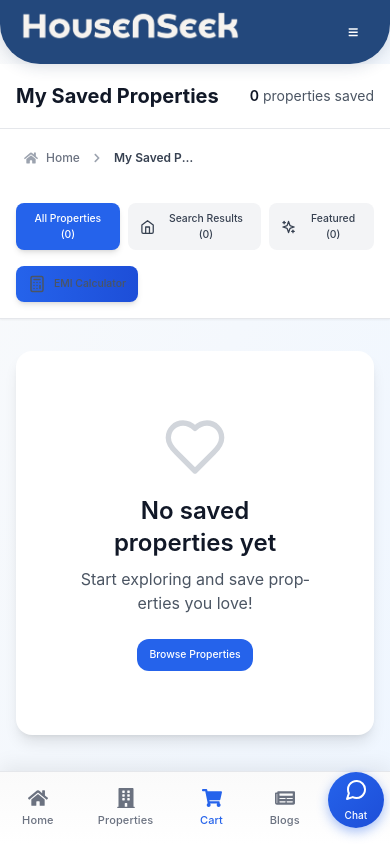
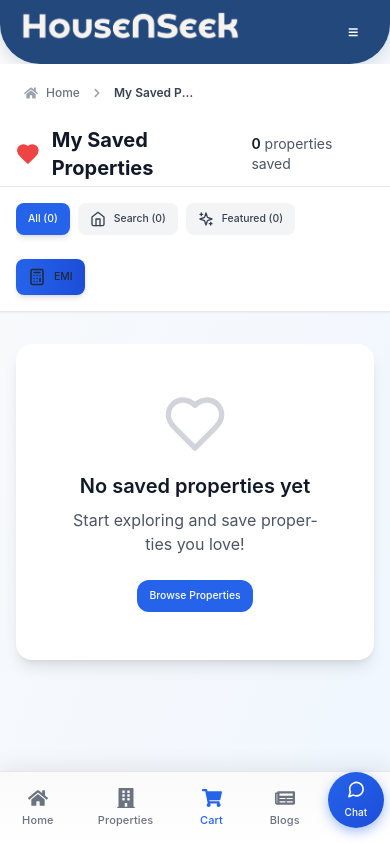
Before and after one commit to ananyaagarwall/tempERRORhns, a React (Vite) app in the folder frontend/: page /cart in a window 390 px wide. Shown: the top 844 px of the page. Built offline with nearby package versions, Linux system fonts and the light colour scheme.

Commit message:
Cart page updates: responsive EMI, breadcrumb, compare back button

```diff
--- a/frontend/src/hns_cart_page/app/CartPage.jsx
+++ b/frontend/src/hns_cart_page/app/CartPage.jsx
@@ -1,11 +1,10 @@
 import React, { useState, useRef } from 'react';
 import { useCart } from '../js/CartContent.jsx';
-import { Trash2, Heart, MapPin, Home, Maximize, Calculator, X, ArrowRight, Sparkles } from 'lucide-react';
+import { Trash2, Heart, MapPin, Home, Maximize, Calculator, X, ArrowRight, Sparkles, ArrowLeft } from 'lucide-react';
+import { useNavigate } from 'react-router-dom';
 import FooterNavBar from '../../hns_home_page/components/layout/FooterNavBar.jsx';
 import FooterSection from '../../hns_home_page/components/layout/FooterSection.jsx';
 import MobileFooter from '../../components/ui/MobileFooter.jsx';
-import '../css/CartPage.css';
-import { useNavigate } from 'react-router-dom';
 import DynamicBreadcrumb from '../../components/ui/DynamicBreadcrumb.jsx';
 
 const CartPage = () => {
@@ -76,7 +75,7 @@ const CartPage = () => {
   };
 
   const handleCalculatorClick = () => {
-    if (window.innerWidth < 1024) { // Tailwind 'lg' breakpoint
+    if (window.innerWidth < 1024) {
       scrollToMobileCalculator();
     } else {
       setShowCalculator(prev => !prev);
@@ -90,8 +89,21 @@ const CartPage = () => {
       <div className="fixed inset-0 bg-black/60 backdrop-blur-sm z-50 flex items-center justify-center p-4">
         <div className="bg-white rounded-2xl max-w-6xl w-full max-h-[90vh] overflow-hidden shadow-2xl">
           <div className="bg-gradient-to-r from-blue-600 to-blue-800 p-6 flex justify-between items-center">
+            <div className="flex items-center gap-3">
+              <button
+                onClick={() => setShowCompare(false)}
+                className=" text-gray-800 hover:bg-white/20 p-2 rounded-lg transition flex items-center gap-2"
+              >
+                <ArrowLeft size={20} />
+                <span className="font-medium">Back</span>
+              </button>
+              <div className="h-6 w-px bg-white/30"></div>
               <h2 className="text-2xl font-bold text-white">Compare Properties</h2>
-            <button onClick={() => setShowCompare(false)} className="text-white hover:bg-white/20 p-2 rounded-lg transition">
+            </div>
+            <button
+              onClick={() => setShowCompare(false)}
+              className="text-white hover:bg-white/20 p-2 rounded-lg transition"
+            >
               <X size={24} />
             </button>
           </div>
@@ -141,7 +153,7 @@ const CartPage = () => {
   };
 
   const EMICalculatorContent = () => (
-    <div className="bg-white rounded-2xl shadow-lg p-6">
+    <div className="bg-white rounded-2xl shadow-lg p-6 sticky top-24">
       <div className="flex justify-between items-center mb-6">
         <h3 className="text-xl font-bold text-gray-900">EMI Calculator</h3>
         <button
@@ -239,15 +251,15 @@ const CartPage = () => {
   );
 
   return (
-    <>
     <div className="min-h-screen bg-gradient-to-br from-gray-50 to-blue-50">
-        <FooterNavBar sticky={true} />
-
+      <FooterNavBar />
+      <DynamicBreadcrumb />
       {/* Custom Navbar */}
       <div className="bg-white border-b border-gray-200">
         <div className="max-w-7xl mx-auto px-4 sm:px-6 lg:px-8">
           <div className="flex items-center justify-between h-16">
             <div className="flex items-center gap-3">
+              <Heart className="text-red-500" fill="currentColor" size={24} />
               <h1 className="text-xl font-bold text-gray-900">My Saved Properties</h1>
             </div>
             <div className="text-sm text-gray-600">
@@ -257,36 +269,35 @@ const CartPage = () => {
         </div>
       </div>
 
-        <DynamicBreadcrumb/>
-
       {/* Tab Navigation */}
       <div className="bg-white border-b border-gray-200 sticky top-0 z-40 shadow-sm">
         <div className="max-w-7xl mx-auto px-4 sm:px-6 lg:px-8">
           <div className="flex flex-col sm:flex-row items-start sm:items-center justify-between gap-4 py-4">
-              <div className="flex gap-2">
-                <button onClick={() => setActiveTab('all')} className={`px-6 py-2.5 rounded-lg font-medium transition ${activeTab === 'all' ? 'bg-blue-600 text-white shadow-md' : 'bg-gray-100 text-gray-700 hover:bg-gray-200'}`}>
-                  All Properties ({allProperties.length})
+            <div className="flex gap-2 overflow-x-auto pb-2 sm:pb-0">
+              <button onClick={() => setActiveTab('all')} className={`px-4 sm:px-6 py-2.5 rounded-lg font-medium transition whitespace-nowrap ${activeTab === 'all' ? 'bg-blue-600 text-white shadow-md' : 'bg-gray-100 text-gray-700 hover:bg-gray-200'}`}>
+                All ({allProperties.length})
               </button>
-                <button onClick={() => setActiveTab('listing')} className={`px-6 py-2.5 rounded-lg font-medium transition flex items-center gap-2 ${activeTab === 'listing' ? 'bg-purple-600 text-white shadow-md' : 'bg-gray-100 text-gray-700 hover:bg-gray-200'}`}>
-                  <Home size={16} /> Search Results ({listingProperties.length})
+              <button onClick={() => setActiveTab('listing')} className={`px-4 sm:px-6 py-2.5 rounded-lg font-medium transition flex items-center gap-2 whitespace-nowrap ${activeTab === 'listing' ? 'bg-purple-600 text-white shadow-md' : 'bg-gray-100 text-gray-700 hover:bg-gray-200'}`}>
+                <Home size={16} /> Search ({listingProperties.length})
               </button>
-                <button onClick={() => setActiveTab('featured')} className={`px-6 py-2.5 rounded-lg font-medium transition flex items-center gap-2 ${activeTab === 'featured' ? 'bg-amber-600 text-white shadow-md' : 'bg-gray-100 text-gray-700 hover:bg-gray-200'}`}>
+              <button onClick={() => setActiveTab('featured')} className={`px-4 sm:px-6 py-2.5 rounded-lg font-medium transition flex items-center gap-2 whitespace-nowrap ${activeTab === 'featured' ? 'bg-amber-600 text-white shadow-md' : 'bg-gray-100 text-gray-700 hover:bg-gray-200'}`}>
                 <Sparkles size={16} /> Featured ({featuredProperties.length})
               </button>
             </div>
 
             <div className="flex gap-3">
               {compareList.length >= 2 && (
-                  <button onClick={() => setShowCompare(true)} className="bg-gradient-to-r from-purple-600 to-purple-700 text-gray-600 px-5 py-2.5 rounded-lg hover:from-purple-700 hover:to-purple-800 transition shadow-md font-medium text-sm">
+                <button onClick={() => setShowCompare(true)} className="bg-gradient-to-r from-purple-600 to-purple-700 text-gray-800 px-4 sm:px-5 py-2.5 rounded-lg hover:from-purple-700 hover:to-purple-800 transition shadow-md font-medium text-sm whitespace-nowrap">
                   Compare ({compareList.length})
                 </button>
               )}
               <button
                 onClick={handleCalculatorClick}
-                  className="bg-gradient-to-r from-blue-600 to-blue-700 text-gray-600 px-5 py-2.5 rounded-lg hover:from-blue-700 hover:to-blue-800 transition shadow-md font-medium flex items-center gap-2 text-sm"
+                className="bg-gradient-to-r from-blue-600 to-blue-700  text-gray-800 px-4 sm:px-5 py-2.5 rounded-lg hover:from-blue-700 hover:to-blue-800 transition shadow-md font-medium flex items-center gap-2 text-sm whitespace-nowrap"
               >
                 <Calculator size={18} />
-                  EMI Calculator
+                <span className="hidden sm:inline">EMI Calculator</span>
+                <span className="sm:hidden">EMI</span>
               </button>
             </div>
           </div>
@@ -298,15 +309,18 @@ const CartPage = () => {
           {/* Properties List */}
           <div className="lg:col-span-2 space-y-4">
             {displayedProperties.length === 0 ? (
-                <div className="bg-white rounded-2xl shadow-lg p-16 text-center">
+              <div className="bg-white rounded-2xl shadow-lg p-12 sm:p-16 text-center">
                 <Heart size={64} className="mx-auto text-gray-300 mb-4" />
-                  <h3 className="text-2xl font-semibold text-gray-900 mb-2">
+                <h3 className="text-xl sm:text-2xl font-semibold text-gray-900 mb-2">
                   {activeTab === 'all' ? 'No saved properties yet' :
                    activeTab === 'listing' ? 'No properties from search results' :
                    'No featured properties saved'}
                 </h3>
                 <p className="text-gray-600 mb-6">Start exploring and save properties you love!</p>
-                  <button onClick={() => navigate('/properties')} className="bg-blue-600 text-white px-8 py-3 rounded-xl hover:bg-blue-700 transition font-medium">
+                <button
+                  onClick={() => navigate('/properties')}
+                  className="bg-blue-600 text-white px-8 py-3 rounded-xl hover:bg-blue-700 transition font-medium"
+                >
                   Browse Properties
                 </button>
               </div>
@@ -328,12 +342,17 @@ const CartPage = () => {
                           <Sparkles size={12} /> Featured
                         </div>
                       )}
+                      {property.source === 'listing' && (
+                        <div className="absolute bottom-4 right-4 bg-purple-500 text-white px-3 py-1 rounded-full text-xs font-semibold flex items-center gap-1">
+                          <Home size={12} /> Search Result
+                        </div>
+                      )}
                     </div>
 
                     <div className="flex-1 p-6">
                       <div className="flex justify-between items-start mb-4">
                         <div>
-                            <h3 className="text-2xl font-bold text-gray-900 mb-2">{property.name}</h3>
+                          <h3 className="text-xl sm:text-2xl font-bold text-gray-900 mb-2">{property.name}</h3>
                           <div className="flex items-center text-gray-600 mb-3">
                             <MapPin size={16} className="mr-1" />
                             <span className="text-sm">{property.location}</span>
@@ -374,10 +393,10 @@ const CartPage = () => {
                         </div>
                       )}
 
-                        <div className="flex justify-between items-center pt-4 border-t border-gray-200">
-                          <div className="text-3xl font-bold text-blue-600">{property.price}</div>
-                          <div className="flex gap-2">
-                            <label className="flex items-center gap-2 cursor-pointer bg-purple-50 px-4 py-2 rounded-lg hover:bg-purple-100 transition">
+                      <div className="flex flex-col sm:flex-row justify-between items-start sm:items-center gap-4 pt-4 border-t border-gray-200">
+                        <div className="text-2xl sm:text-3xl font-bold text-blue-600">{property.price}</div>
+                        <div className="flex gap-2 w-full sm:w-auto">
+                          <label className="flex items-center gap-2 cursor-pointer bg-purple-50 px-4 py-2 rounded-lg hover:bg-purple-100 transition flex-1 sm:flex-initial">
                             <input
                               type="checkbox"
                               checked={compareList.includes(property.id)}
@@ -386,8 +405,8 @@ const CartPage = () => {
                             />
                             <span className="text-sm font-medium text-purple-900">Compare</span>
                           </label>
-                            <button className="bg-blue-600 text-white px-6 py-2 rounded-lg hover:bg-blue-700 transition font-medium flex items-center gap-2">
-                              View Details <ArrowRight size={16} />
+                          <button className="bg-blue-600 text-white px-4 sm:px-6 py-2 rounded-lg hover:bg-blue-700 transition font-medium flex items-center gap-2">
+                            Details <ArrowRight size={16} />
                           </button>
                         </div>
                       </div>
@@ -398,13 +417,13 @@ const CartPage = () => {
             )}
           </div>
 
-            {/* Desktop Sidebar Calculator - Only visible on lg+ */}
+          {/* Desktop Sidebar Calculator */}
           <div className="hidden lg:block lg:col-span-1">
             {showCalculator && <EMICalculatorContent />}
           </div>
         </div>
 
-          {/* Mobile Full-Width Calculator at Bottom */}
+        {/* Mobile Calculator */}
         <div ref={mobileCalculatorRef} className="lg:hidden mt-12">
           {showCalculator && <EMICalculatorContent />}
         </div>
@@ -412,11 +431,9 @@ const CartPage = () => {
 
       {/* Compare Modal */}
       {showCompare && <CompareModal />}
-      </div>
-
       <FooterSection />
       <MobileFooter />
-    </>
+    </div>
   );
 };
 
--- a/frontend/src/hns_home_page/components/ui/PropertiesSection.jsx
+++ b/frontend/src/hns_home_page/components/ui/PropertiesSection.jsx
@@ -84,10 +84,9 @@ const PropertiesSection = ({ searchFilters }) => {
   if (isInCart(property.id)) {
     removeFromCart(property.id);
   } else {
-      addToCart(property);
+    addToCart(property, 'featured'); // Mark as featured
   }
 };
-
   const renderPropertyCard = (prop, idx) => (
     <div
       className={`property-card-custom ${isMobile ? 'mobile-card' : ''}`}
--- a/frontend/src/hns_propertyListing_page/components/ui/propertycards.jsx
+++ b/frontend/src/hns_propertyListing_page/components/ui/propertycards.jsx
@@ -1,3 +1,4 @@
+// src/hns_propertyListing_page/components/ui/propertycards.jsx
 import React, { useEffect, useState } from 'react';
 import { useCart } from '../../../hns_cart_page/js/CartContent';
 import { fetchProperties } from '../../../services/api';
@@ -64,13 +65,15 @@ const PropertyCard = ({ property }) => {
     if (isInCart(property.id)) {
       removeFromCart(property.id);
     } else {
-      addToCart(property);
+      // Mark as 'listing' source when adding from search results
+      addToCart(property, 'listing');
     }
   };
 
   const handleAddToList = () => {
     if (!isInCart(property.id)) {
-      addToCart(property);
+      // Mark as 'listing' source when adding from search results
+      addToCart(property, 'listing');
     }
   };
 
@@ -230,13 +233,7 @@ const SearchResults = ({ searchFilters = { location: '', priceRange: 0, bhkTypes
           priceRange: searchFilters.priceRange,
           bhkTypes: searchFilters.bhkTypes
         });
-        const handleHeartClick = () => {
-        if (isInCart(property.id)) {
-          removeFromCart(property.id);
-        } else {
-          addToCart(property, 'listing'); // Mark as listing
-        }
-      };
+
         const mapped = (Array.isArray(data) ? data : []).map((p) => {
           const highlights = [];
           if (Array.isArray(p.Highlights)) highlights.push(...p.Highlights);
```
Lines whose indentation alone changed are shown as unchanged.
